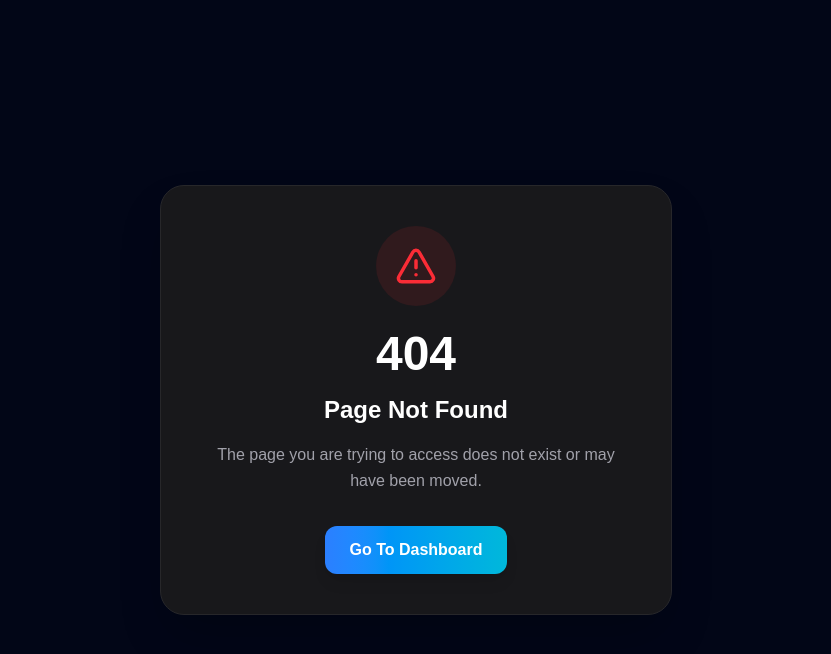
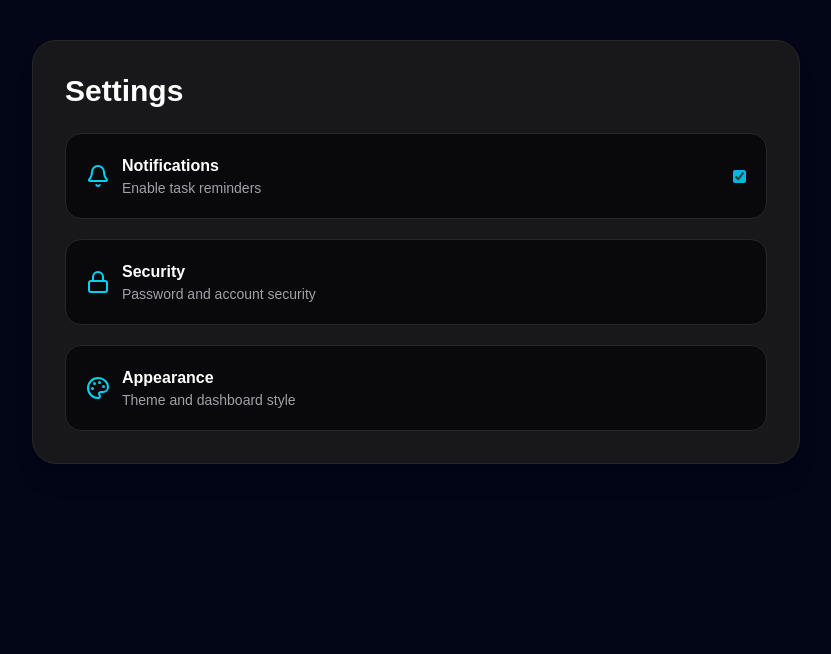
Before and after one commit to AkashVR07/taskflow-ai, a Next.js app in the folder client/: page /settings in a window 1280 px wide. Before the commit this address had no page. Shown: the top 654 px of the page, without its empty margins (224-1055 px from the left). Built offline with nearby package versions, Linux system fonts and the light colour scheme.

Commit message:
Added profile and settings pages

```diff
--- /dev/null
+++ b/client/app/profile/page.tsx
@@ -0,0 +1,52 @@
+"use client";
+
+import { useEffect, useState } from "react";
+import { User, Mail, Shield } from "lucide-react";
+
+export default function ProfilePage() {
+  const [user, setUser] = useState<any>(null);
+
+  useEffect(() => {
+    const storedUser = localStorage.getItem("userInfo");
+
+    if (storedUser) {
+      setUser(JSON.parse(storedUser));
+    }
+  }, []);
+
+  return (
+    <div className="min-h-screen app-bg p-6 lg:p-10">
+      <div className="max-w-3xl mx-auto app-card rounded-3xl p-8 border border-white/10 shadow-xl">
+        <h1 className="text-3xl font-bold mb-6">My Profile</h1>
+
+        <div className="flex items-center gap-5 mb-8">
+          <div className="w-20 h-20 rounded-full bg-gradient-to-r from-cyan-500 to-blue-500 flex items-center justify-center text-white text-3xl font-bold">
+            {user?.name?.charAt(0)?.toUpperCase() || "U"}
+          </div>
+
+          <div>
+            <h2 className="text-2xl font-bold">{user?.name || "User"}</h2>
+            <p className="app-muted">{user?.email}</p>
+          </div>
+        </div>
+
+        <div className="space-y-4">
+          <div className="app-soft p-4 rounded-2xl flex items-center gap-3">
+            <User className="text-cyan-400" />
+            <span>{user?.name || "User"}</span>
+          </div>
+
+          <div className="app-soft p-4 rounded-2xl flex items-center gap-3">
+            <Mail className="text-cyan-400" />
+            <span>{user?.email || "No email found"}</span>
+          </div>
+
+          <div className="app-soft p-4 rounded-2xl flex items-center gap-3">
+            <Shield className="text-cyan-400" />
+            <span>Pro Member</span>
+          </div>
+        </div>
+      </div>
+    </div>
+  );
+}
--- /dev/null
+++ b/client/app/settings/page.tsx
@@ -0,0 +1,51 @@
+"use client";
+
+import { useState } from "react";
+import { Bell, Lock, Palette } from "lucide-react";
+
+export default function SettingsPage() {
+  const [notifications, setNotifications] = useState(true);
+
+  return (
+    <div className="min-h-screen app-bg p-6 lg:p-10">
+      <div className="max-w-3xl mx-auto app-card rounded-3xl p-8 border border-white/10 shadow-xl">
+        <h1 className="text-3xl font-bold mb-6">Settings</h1>
+
+        <div className="space-y-5">
+          <div className="app-soft p-5 rounded-2xl flex items-center justify-between">
+            <div className="flex items-center gap-3">
+              <Bell className="text-cyan-400" />
+              <div>
+                <h2 className="font-semibold">Notifications</h2>
+                <p className="app-muted text-sm">Enable task reminders</p>
+              </div>
+            </div>
+
+            <input
+              type="checkbox"
+              checked={notifications}
+              onChange={() => setNotifications(!notifications)}
+              className="accent-cyan-500"
+            />
+          </div>
+
+          <div className="app-soft p-5 rounded-2xl flex items-center gap-3">
+            <Lock className="text-cyan-400" />
+            <div>
+              <h2 className="font-semibold">Security</h2>
+              <p className="app-muted text-sm">Password and account security</p>
+            </div>
+          </div>
+
+          <div className="app-soft p-5 rounded-2xl flex items-center gap-3">
+            <Palette className="text-cyan-400" />
+            <div>
+              <h2 className="font-semibold">Appearance</h2>
+              <p className="app-muted text-sm">Theme and dashboard style</p>
+            </div>
+          </div>
+        </div>
+      </div>
+    </div>
+  );
+}
--- a/client/components/Navbar.tsx
+++ b/client/components/Navbar.tsx
@@ -155,12 +155,18 @@ export default function Navbar() {
 
                     <div className="p-2">
 
-                      <button className="w-full flex items-center gap-3 px-4 py-3 rounded-xl hover:bg-white/10 transition-all duration-300 text-left">
+                      <button
+                        onClick={() => router.push("/profile")}
+                        className="w-full flex items-center gap-3 px-4 py-3 rounded-xl hover:bg-white/10 transition-all duration-300 text-left"
+                      >
                         <User size={18} />
                         Profile
                       </button>
 
-                      <button className="w-full flex items-center gap-3 px-4 py-3 rounded-xl hover:bg-white/10 transition-all duration-300 text-left">
+                      <button
+                        onClick={() => router.push("/settings")}
+                        className="w-full flex items-center gap-3 px-4 py-3 rounded-xl hover:bg-white/10 transition-all duration-300 text-left"
+                      >
                         <Settings size={18} />
                         Settings
                       </button>
```
